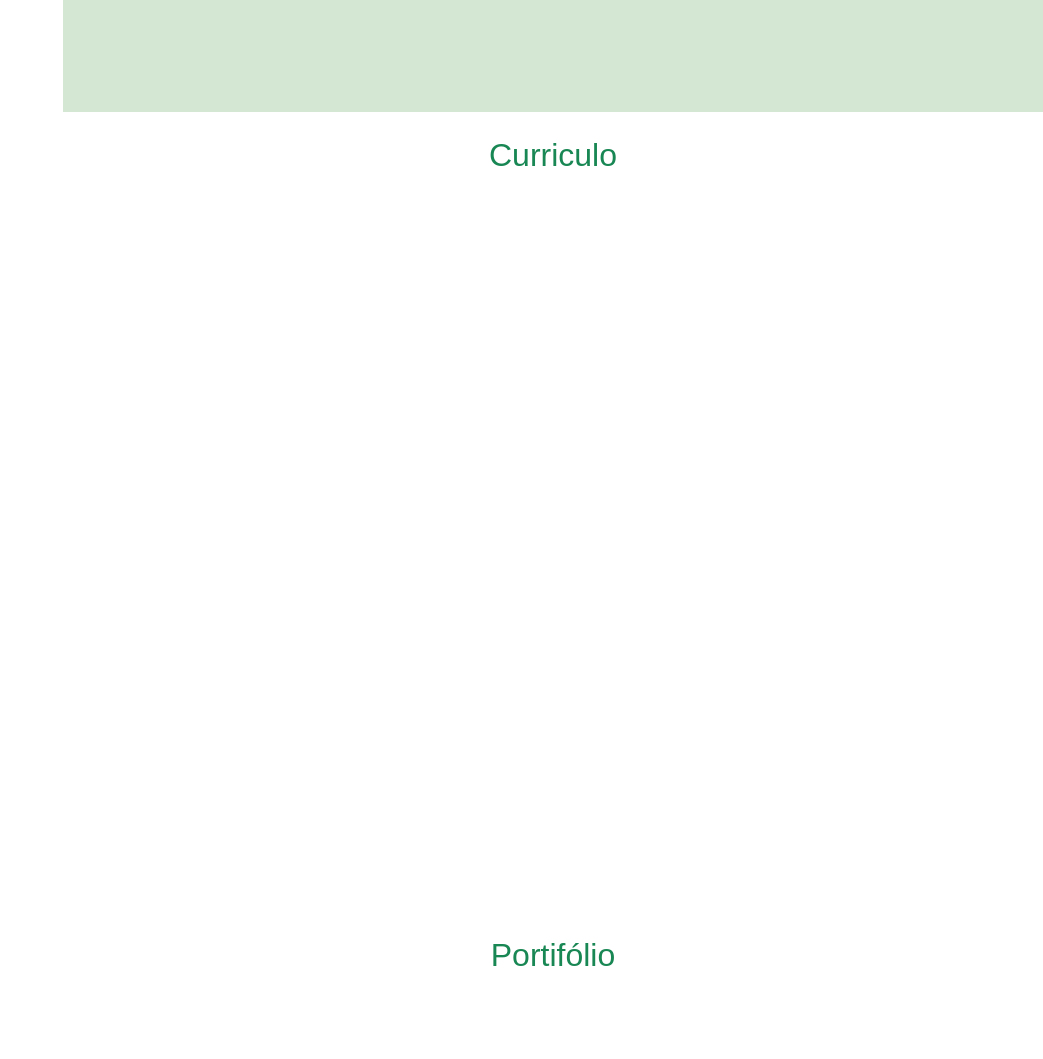
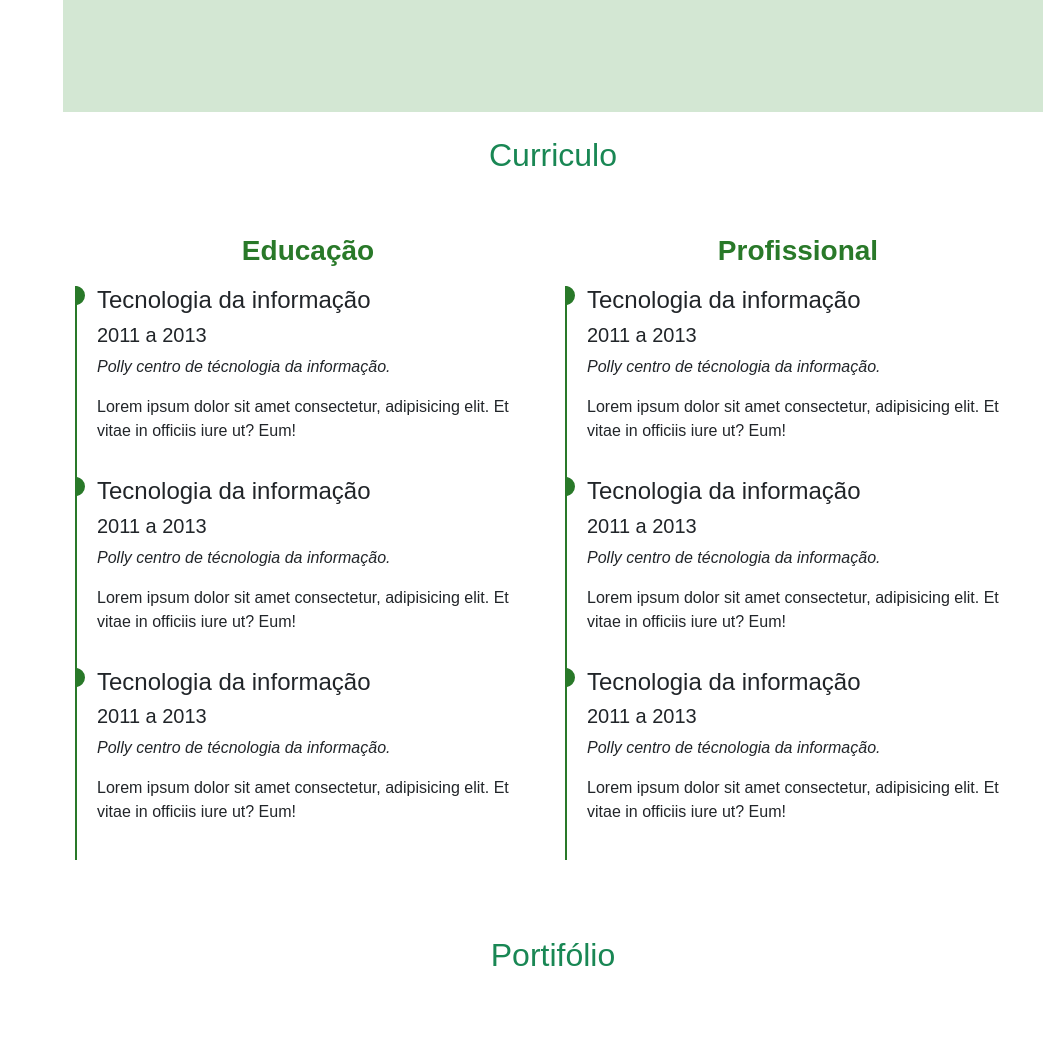
Before and after one commit to Jeferson-Js/Portifolio, a Flask app: page / in a window 1280 px wide. Shown: the part 2336-3395 px from the top of the page, without its empty margins (237-1280 px from the left). Run offline with Flask 2, Linux system fonts and the light colour scheme; some libraries are stand-ins or nearby versions.

Commit message:
Página de curriculo foi concluida com sucesso!

```diff
--- a/static/css/styles.css
+++ b/static/css/styles.css
@@ -130,6 +130,33 @@ section#inicio {
     background-color: rgb(211, 231, 211);
 }
 
+.cv-item {
+    margin-top: -2px;
+    border-left: 2px solid rgb(41, 121, 41);
+    position: relative;
+    padding: 0 0 20px 20px;
+}
+
+.cv-item::before {
+    content: '';
+    position: absolute;
+    top: 0;
+    left: -11px;
+    width: 19px;
+    height: 19px;
+    border: 2px solid rgb(41, 121, 41);
+    border-radius: 50%;
+    background:rgb(41, 121, 41);
+}
+
+
+.title-cv {
+    font-weight: bold;
+    margin-top: 20px;
+    margin-bottom: 20px;
+    color:rgb(41, 121, 41);
+}
+
 /* Responsive */
 
 @media (max-width: 1024px) {
--- a/templates/index.html
+++ b/templates/index.html
@@ -275,7 +275,59 @@
                 </div>
             </section>
             <section id="curriculo">
-                <h2 class="text-center text-success mt-4">Curriculo</h2>
+                <div class="container pb-5">
+                    <h2 class="text-center text-success mt-4">Curriculo</h2>
+                    <div class="row">
+                        <div class="col-md-6">
+                            <h3 class="title-cv">Educação</h3>
+
+                            <div class="cv-item">
+                                <h4>Tecnologia da informação</h4>
+                                <h5>2011 a 2013</h5>
+                                <p><em>Polly centro de técnologia da informação.</em></p>
+                                <p>Lorem ipsum dolor sit amet consectetur, adipisicing elit. Et vitae in officiis iure ut? Eum!</p>
+                            </div>
+
+                            <div class="cv-item">
+                                <h4>Tecnologia da informação</h4>
+                                <h5>2011 a 2013</h5>
+                                <p><em>Polly centro de técnologia da informação.</em></p>
+                                <p>Lorem ipsum dolor sit amet consectetur, adipisicing elit. Et vitae in officiis iure ut? Eum!</p>
+                            </div>
+
+                            <div class="cv-item">
+                                <h4>Tecnologia da informação</h4>
+                                <h5>2011 a 2013</h5>
+                                <p><em>Polly centro de técnologia da informação.</em></p>
+                                <p>Lorem ipsum dolor sit amet consectetur, adipisicing elit. Et vitae in officiis iure ut? Eum!</p>
+                            </div>
+
+                        </div>
+                        <div class="col-md-6">
+                            <h3 class="title-cv">Profissional</h3>
+                            <div class="cv-item">
+                                <h4>Tecnologia da informação</h4>
+                                <h5>2011 a 2013</h5>
+                                <p><em>Polly centro de técnologia da informação.</em></p>
+                                <p>Lorem ipsum dolor sit amet consectetur, adipisicing elit. Et vitae in officiis iure ut? Eum!</p>
+                            </div>
+
+                            <div class="cv-item">
+                                <h4>Tecnologia da informação</h4>
+                                <h5>2011 a 2013</h5>
+                                <p><em>Polly centro de técnologia da informação.</em></p>
+                                <p>Lorem ipsum dolor sit amet consectetur, adipisicing elit. Et vitae in officiis iure ut? Eum!</p>
+                            </div>
+
+                            <div class="cv-item">
+                                <h4>Tecnologia da informação</h4>
+                                <h5>2011 a 2013</h5>
+                                <p><em>Polly centro de técnologia da informação.</em></p>
+                                <p>Lorem ipsum dolor sit amet consectetur, adipisicing elit. Et vitae in officiis iure ut? Eum!</p>
+                            </div>
+                        </div>
+                    </div>
+                </div>
             </section>
             <section id="portifolio">
                 <h2 class="text-center text-success mt-4">Portifólio</h2>
```
